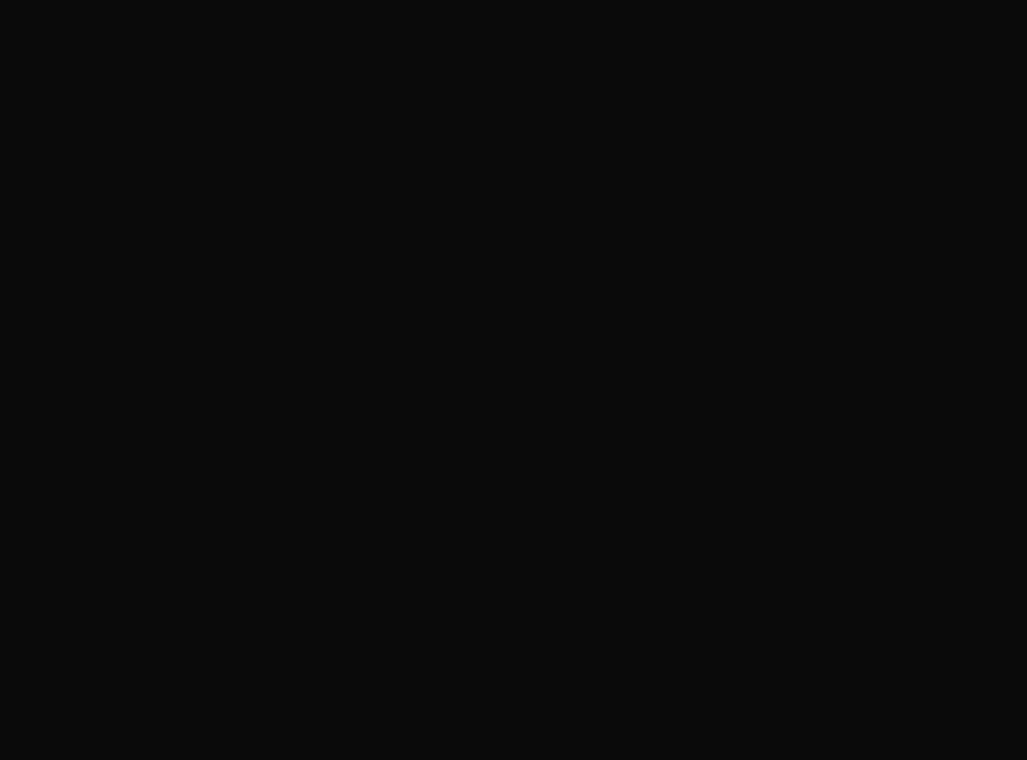
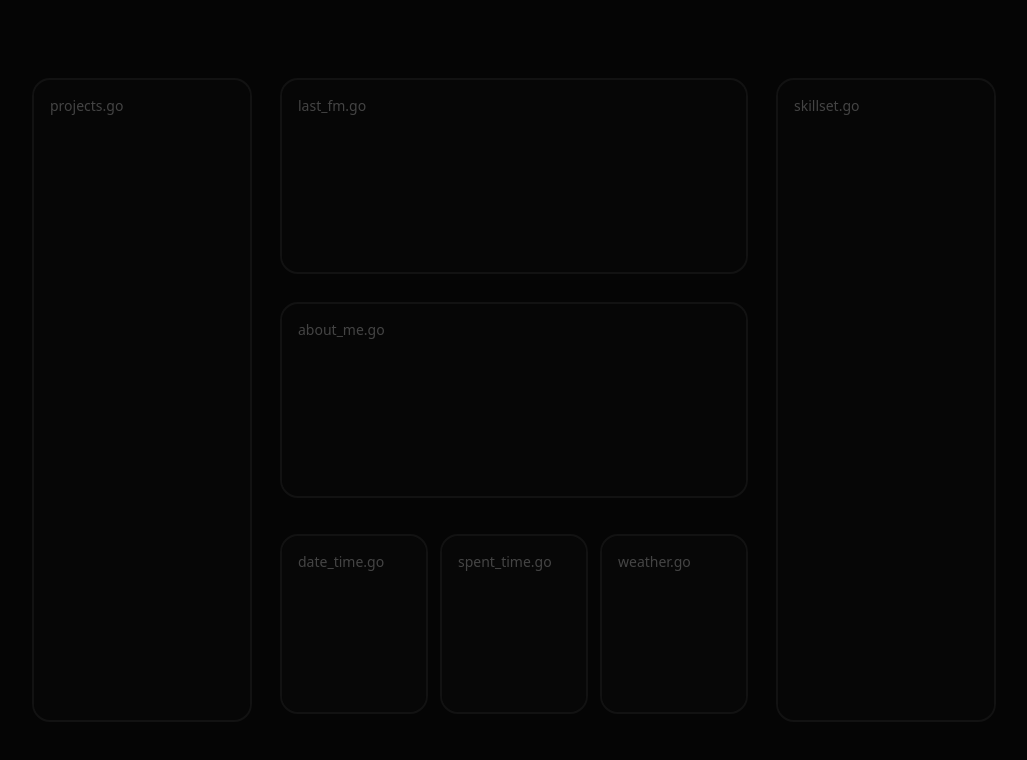
Before and after one commit to kai-gitt/kai.enterprises, a website built with Vite: page index.html in a window 1280 px wide. Shown: the whole page, without its empty margins (126-1153 px from the left). Built offline with nearby package versions, Linux system fonts and the light colour scheme.

Commit message:
Add bentobox layout

```diff
--- a/index.html
+++ b/index.html
@@ -4,11 +4,50 @@
 		<meta charset="UTF-8" />
 		<link rel="icon" type="image/png" href="/icon.png" />
 		<meta name="viewport" content="width=device-width, initial-scale=1.0" />
-		<title>kai</title>
+		<title>kai.enterprises</title>
 	</head>
-	<body class="bg-neutral-950">
-		<div>
-			<p>Hello, World!</p>
+	<body
+		class="flex flex-col justify-center items-center bg-[#050505] m-0 p-0 w-screen h-screen">
+		<div class="gap-8 grid grid-cols-4 auto-rows-[12em] w-3/4">
+			<div
+				class="row-span-3 bg-neutral-900/10 p-4 rounded-2xl outline-2 outline-neutral-100/5">
+				<p class="font-sans text-neutral-300/30 text-sm">projects.go</p>
+			</div>
+
+			<div
+				class="col-span-2 bg-neutral-900/10 p-4 rounded-2xl outline-2 outline-neutral-100/5">
+				<p class="font-sans text-neutral-300/30 text-sm">last_fm.go</p>
+			</div>
+			<div
+				class="row-span-3 bg-neutral-900/10 p-4 rounded-2xl outline-2 outline-neutral-100/5">
+				<p class="font-sans text-neutral-300/30 text-sm">skillset.go</p>
+			</div>
+			<div
+				class="col-span-2 bg-neutral-900/10 p-4 rounded-2xl outline-2 outline-neutral-100/5">
+				<p class="font-sans text-neutral-300/30 text-sm">about_me.go</p>
+			</div>
+			<div class="col-span-2 pt-2 pb-2">
+				<div class="gap-4 grid grid-cols-3 grid-rows-1 w-full h-full">
+					<div
+						class="bg-neutral-900/15 p-4 rounded-2xl outline-2 outline-neutral-100/5">
+						<p class="font-sans text-neutral-300/30 text-sm">
+							date_time.go
+						</p>
+					</div>
+					<div
+						class="bg-neutral-900/15 p-4 rounded-2xl outline-2 outline-neutral-100/5">
+						<p class="font-sans text-neutral-300/30 text-sm">
+							spent_time.go
+						</p>
+					</div>
+					<div
+						class="bg-neutral-900/15 p-4 rounded-2xl outline-2 outline-neutral-100/5">
+						<p class="font-sans text-neutral-300/30 text-sm">
+							weather.go
+						</p>
+					</div>
+				</div>
+			</div>
 		</div>
 		<script type="module" src="/src/main.ts"></script>
 	</body>
```
